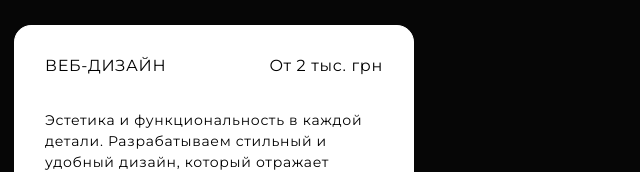
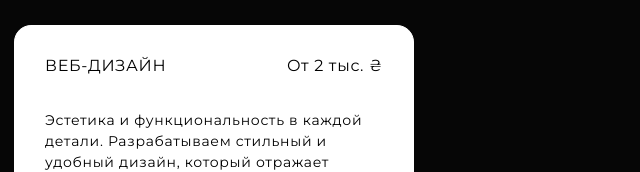
Before and after one commit to creowebwork/pixelquark, a plain HTML site: page index.html in a window 1280 px wide. Shown: the part 1515-1687 px from the top of the page, 640-1280 px from the left. Drawn offline with nearby package versions, Linux system fonts and the light colour scheme.

Commit message:
Add files via upload

```diff
--- a/index.html
+++ b/index.html
@@ -81,7 +81,7 @@
                     <li class="service service--white">
                         <div class="service-top">
                             <p class="service-name">Веб-Дизайн</p>
-                            <p class="service-price">От 2 тыс. грн</p>
+                            <p class="service-price">От 2 тыс. ₴</p>
                         </div>
                         <p class="service-about">Эстетика и функциональность в каждой детали. Разрабатываем стильный и удобный дизайн, который отражает уникальность вашего бренда и удерживает внимание пользователей.</p>
                     </li>
```
